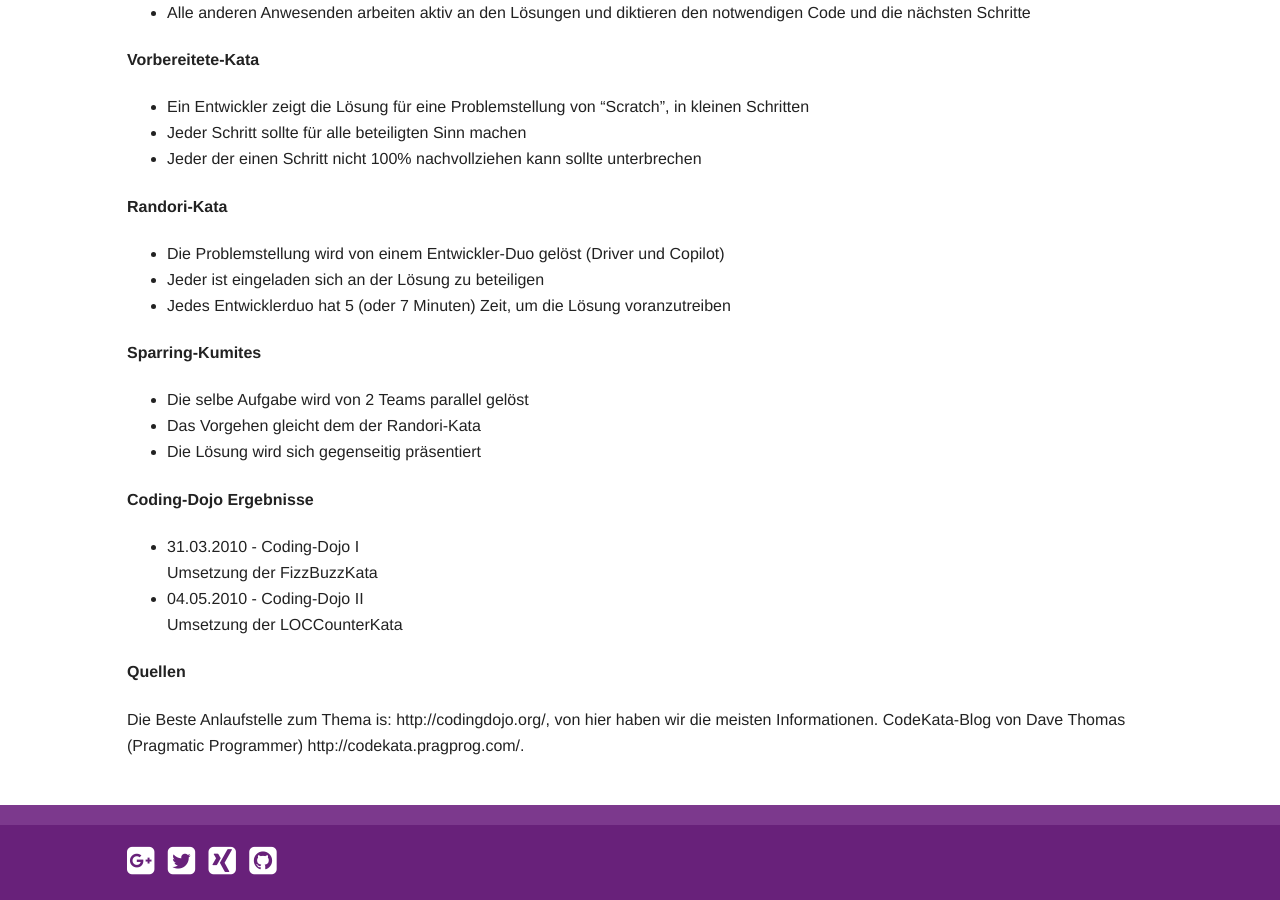
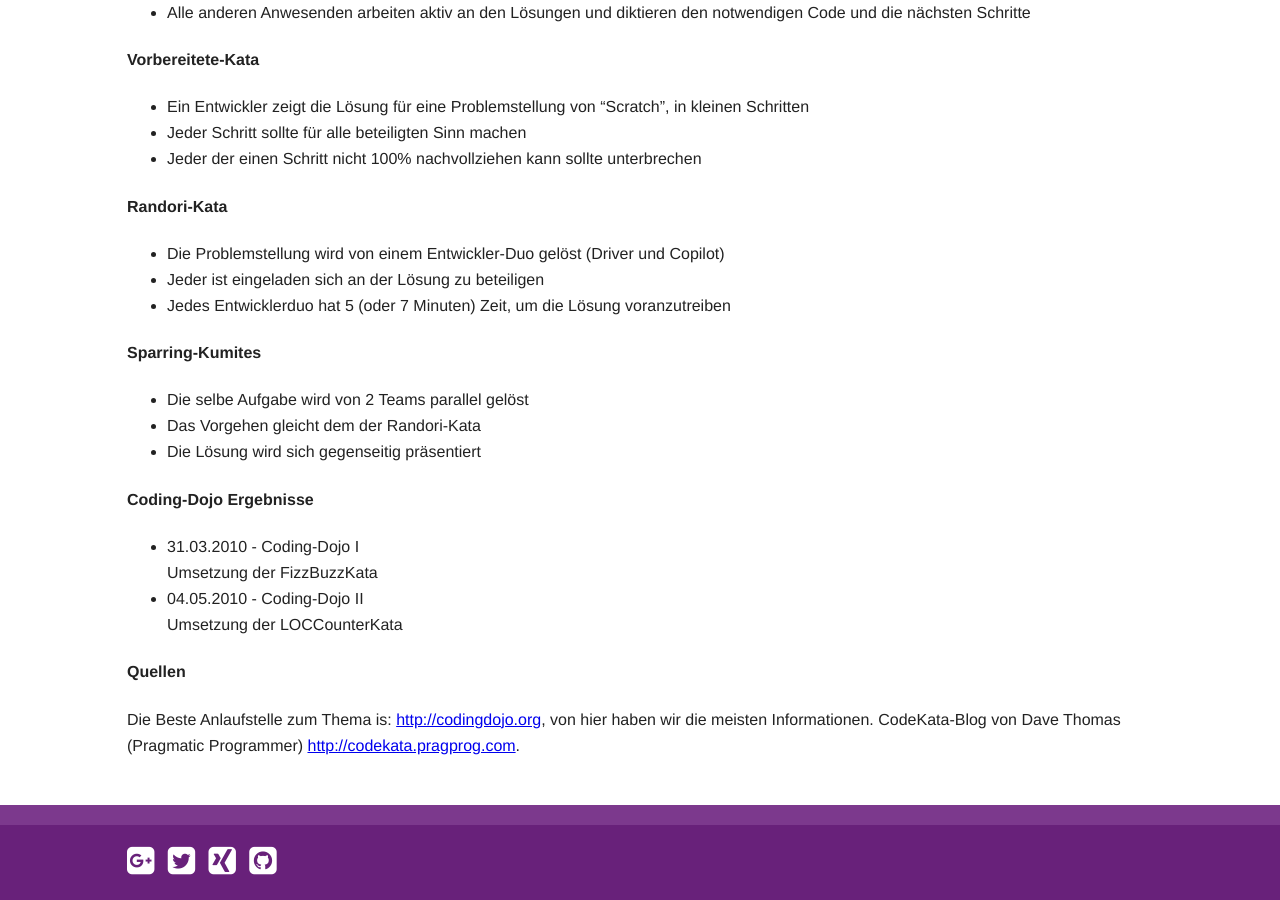
Before and after one commit to altnetberlin/altnetberlin.github.io, a Jekyll site: the page built from Termine/coding-dojo/index.md, in a window 1280 px wide and 900 px high, scrolled down 1940 px. Built offline with Jekyll 4.4.1, drawn with Linux system fonts in a browser that asks for light colours; nearby versions of some CDN libraries; Markdown is read by kramdown in place of the engine named in the settings; part of the change alters nothing that is shown.

```diff
--- a/Termine/coding-dojo/index.md
+++ b/Termine/coding-dojo/index.md
@@ -90,5 +90,5 @@ Ein Entwickler erklärt sich bereit, den vorgeschlagenen Lösungs-Code einzutipp
 
 #### Quellen
 
-Die Beste Anlaufstelle zum Thema is: http://codingdojo.org/, von hier haben wir die meisten Informationen.
-CodeKata-Blog von Dave Thomas (Pragmatic Programmer) http://codekata.pragprog.com/.
+Die Beste Anlaufstelle zum Thema is: [http://codingdojo.org](http://codingdojo.org/), von hier haben wir die meisten Informationen.
+CodeKata-Blog von Dave Thomas (Pragmatic Programmer) [http://codekata.pragprog.com](http://codekata.pragprog.com/).
```
